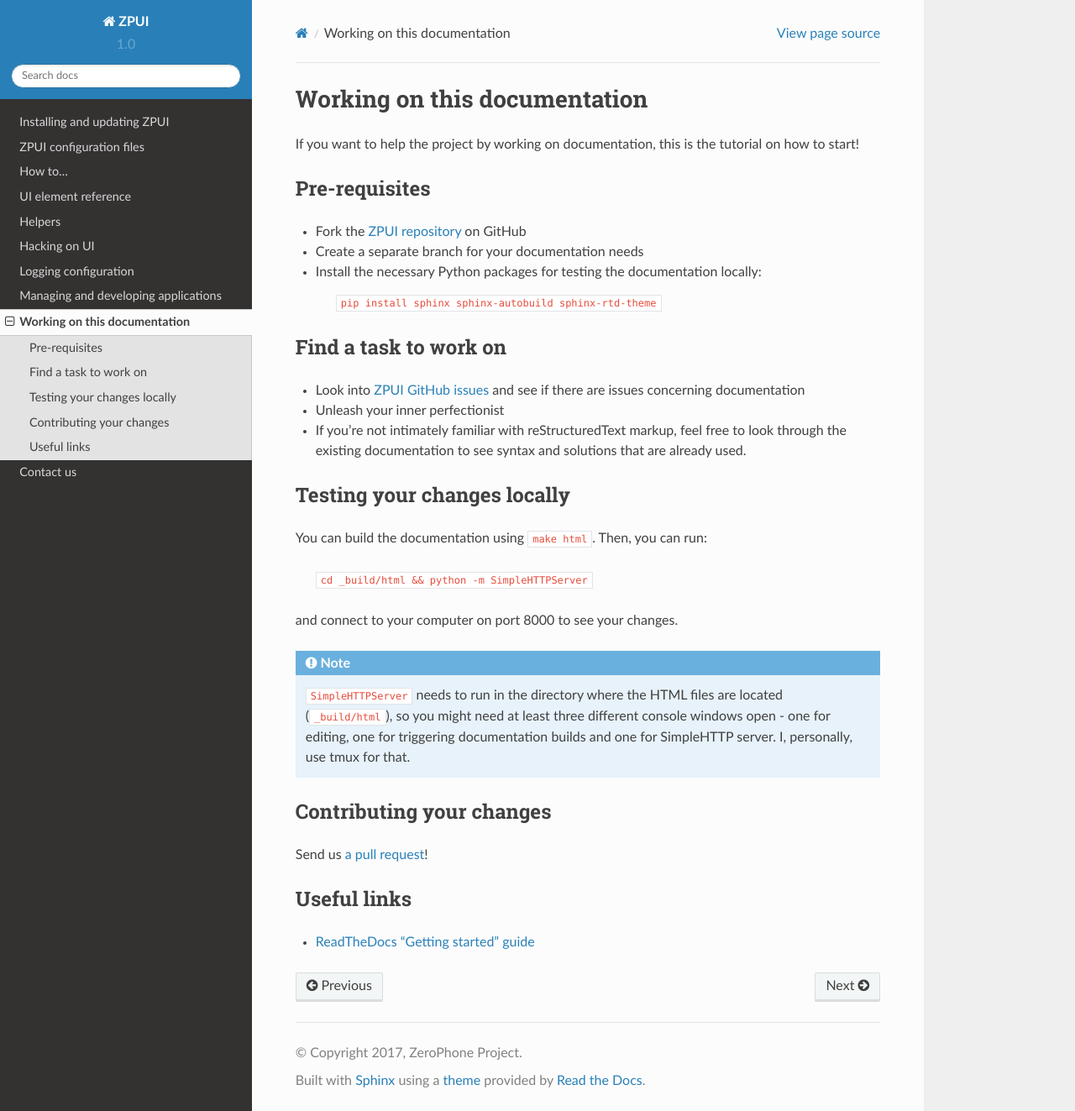
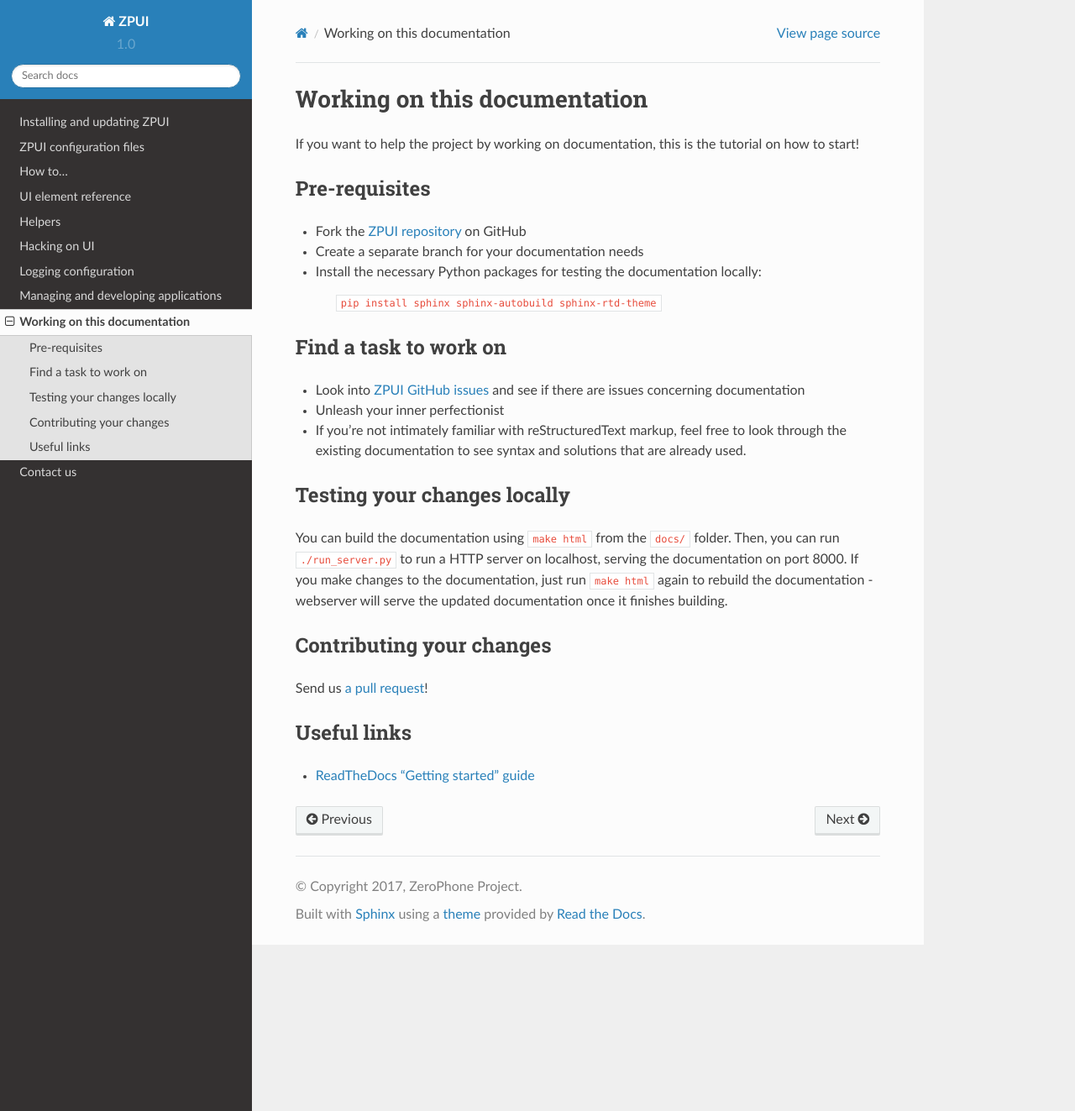
Before and after one commit to CRImier/pyLCI, a Sphinx documentation site: the page built from docs/docs_development.rst, in a window 1280 px wide and 1323 px high. Shown: the whole window at 84% size. Built offline with Sphinx 7.4.7 and the Read the Docs theme 2.0.0, drawn with Linux system fonts in a browser that asks for light colours.

Commit message:
Adding a Python script to run a documentation webserver, mentioning that in the docs

```diff
--- a/docs/docs_development.rst
+++ b/docs/docs_development.rst
@@ -30,13 +30,11 @@
 Testing your changes locally
 ============================
 
-You can build the documentation using ``make html``. Then, you can run:
-
-    ``cd _build/html && python -m SimpleHTTPServer``
-
-and connect to your computer on port 8000 to see your changes.
-
-.. note:: ``SimpleHTTPServer`` needs to run in the directory where the HTML files are located (``_build/html``), so you might need at least three different console windows open - one for editing, one for triggering documentation builds and one for SimpleHTTP server. I, personally, use tmux for that.
+You can build the documentation using ``make html`` from the ``docs/`` folder. Then,
+you can run ``./run_server.py`` to run a HTTP server on localhost, serving the
+documentation on port 8000. If you make changes to the documentation, just run
+``make html`` again to rebuild the documentation - webserver will serve the updated
+documentation once it finishes building.
 
 =========================
 Contributing your changes
--- /dev/null
+++ b/docs/run_server.py
@@ -0,0 +1,12 @@
+#!/usr/bin/env python
+
+import os
+import sys
+
+os.chdir('_build/html')
+
+if os.fork():
+    sys.exit()
+
+import SimpleHTTPServer
+SimpleHTTPServer.test()
```
